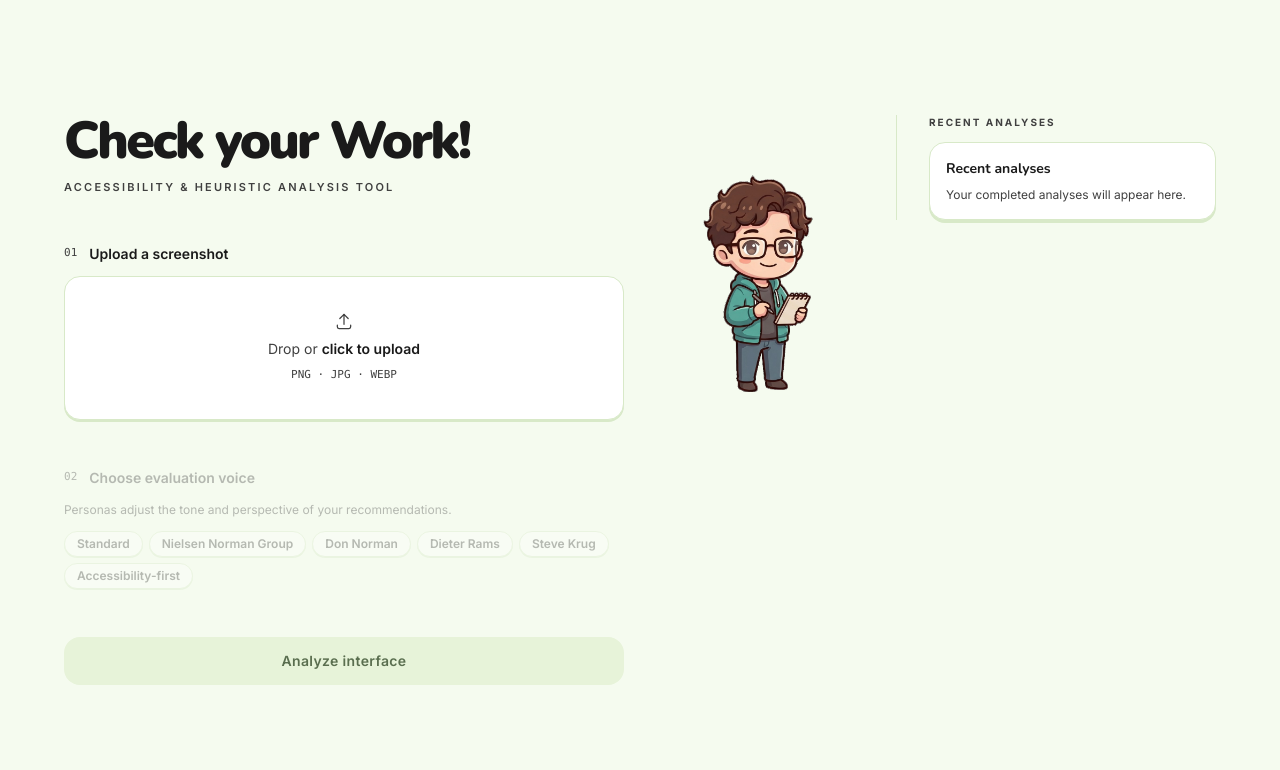
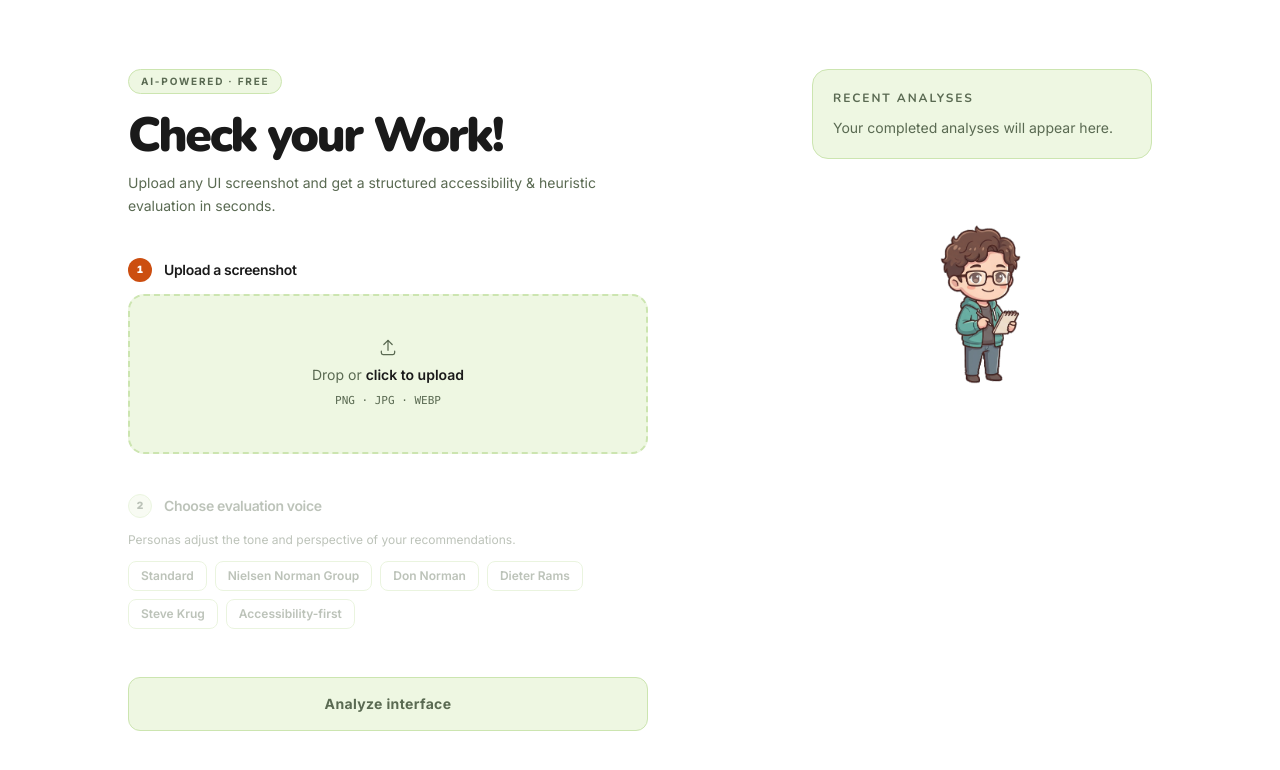
Before and after one commit to nicrod97/hcde530, a React (Vite) app in the folder MP2/: page / in a window 1280 px wide. Shown: the top 770 px of the page. Built offline with nearby package versions, Linux system fonts and the light colour scheme.

Commit message:
made changes to UI color and some card spacing in the recent analysis card in the landing page

```diff
--- a/MP2/src/App.jsx
+++ b/MP2/src/App.jsx
@@ -434,13 +434,13 @@ export default function App() {
   }
 
   return (
-    <div className="min-h-screen bg-[var(--color-surface-base)] flex flex-col" aria-busy={status === 'loading'}>
-      <header className="sticky top-0 z-10 bg-[#f9fff4]/95 border-b border-[var(--color-surface-border)] px-6 py-4 flex items-center justify-between backdrop-blur-sm">
+    <div className="min-h-screen bg-white flex flex-col" aria-busy={status === 'loading'}>
+      <header className="sticky top-0 z-10 bg-white/95 border-b border-[var(--color-surface-border)] px-6 py-4 flex items-center justify-between backdrop-blur-sm shadow-[0_1px_8px_rgba(0,0,0,0.04)]">
         <button
           type="button"
           onClick={handleNewAnalysis}
           aria-label="Go to landing page"
-          className="text-[22px] font-black tracking-tighter leading-none text-[var(--color-text-primary)] cursor-pointer focus-visible:outline-none focus-visible:ring-2 focus-visible:ring-[var(--color-focus-accent)] focus-visible:ring-offset-2 rounded-sm"
+          className="text-[20px] font-black tracking-tighter leading-none text-[var(--color-text-primary)] cursor-pointer focus-visible:outline-none focus-visible:ring-2 focus-visible:ring-[var(--color-focus-accent)] focus-visible:ring-offset-2 rounded-sm"
         >
           CYW!
         </button>
@@ -448,7 +448,7 @@ export default function App() {
           {status === 'success' && report && (
             <button
               onClick={handleExport}
-              className="inline-flex items-center gap-1.5 text-xs font-semibold border border-[var(--color-surface-border)] bg-[var(--color-surface-card)] text-[var(--color-text-secondary)] rounded-xl px-3 py-1.5 hover:border-[var(--color-focus-accent)] hover:text-[var(--color-text-primary)] transition-all cursor-pointer shadow-[0_1px_0_0_var(--color-surface-border)]"
+              className="inline-flex items-center gap-1.5 text-xs font-semibold border border-[var(--color-surface-border)] bg-white text-[var(--color-text-secondary)] rounded-lg px-3 py-2 hover:border-[var(--color-focus-accent)] hover:text-[var(--color-text-primary)] transition-all cursor-pointer"
             >
               <DownloadIcon />
               Export
@@ -461,21 +461,21 @@ export default function App() {
               onClick={() => setShowRecentSidebar((v) => !v)}
               aria-expanded={showRecentSidebar}
               aria-controls="recent-analyses-panel"
-              className="text-xs font-semibold border border-[var(--color-surface-border)] bg-[var(--color-surface-card)] text-[var(--color-text-secondary)] rounded-xl px-3 py-1.5 hover:border-[var(--color-focus-accent)] hover:text-[var(--color-text-primary)] transition-all cursor-pointer shadow-[0_1px_0_0_var(--color-surface-border)]"
+              className="text-xs font-semibold border border-[var(--color-surface-border)] bg-white text-[var(--color-text-secondary)] rounded-lg px-3 py-2 hover:border-[var(--color-focus-accent)] hover:text-[var(--color-text-primary)] transition-all cursor-pointer"
             >
-              {showRecentSidebar ? 'Hide recent analyses' : 'Show recent analyses'}
+              {showRecentSidebar ? 'Hide recent' : 'Recent analyses'}
             </button>
           )}
           <button
             onClick={handleNewAnalysis}
-            className="text-xs font-semibold bg-[var(--color-cta-bg)] text-[var(--color-cta-text)] rounded-xl px-3 py-1.5 hover:bg-[var(--color-cta-hover)] active:translate-y-[1px] transition-all cursor-pointer shadow-[0_3px_0_0_var(--color-cta-shadow)]"
+            className="text-xs font-semibold bg-[var(--color-cta-bg)] text-[var(--color-cta-text)] rounded-lg px-3 py-2 hover:bg-[var(--color-cta-hover)] active:translate-y-[1px] transition-all cursor-pointer shadow-[0_2px_0_0_var(--color-cta-shadow)]"
           >
             + New analysis
           </button>
         </div>
       </header>
 
-      <main ref={responseRef} className="flex-1 w-full max-w-6xl mx-auto px-6 py-10">
+      <main ref={responseRef} className="flex-1 w-full max-w-5xl mx-auto px-6 py-10">
         {status === 'loading' && (
           <div
             className="flex flex-col items-center justify-center min-h-[360px] gap-4"
--- a/MP2/src/components/LandingPage.jsx
+++ b/MP2/src/components/LandingPage.jsx
@@ -60,19 +60,24 @@ export default function LandingPage({
   const step2Active = !!image;
 
   return (
-    <div className="min-h-screen bg-[var(--color-surface-base)] flex flex-col items-center justify-center px-6 py-16">
-      <div className="w-full max-w-6xl grid grid-cols-1 lg:grid-cols-[minmax(0,1fr)_320px] gap-10 lg:gap-12 items-start">
-        <div className="relative w-full">
-          <div className="w-full max-w-[560px] flex flex-col gap-12">
+    <div className="min-h-screen bg-white flex flex-col items-center justify-center px-6 py-16">
+      <div className="w-full max-w-5xl grid grid-cols-1 lg:grid-cols-[minmax(0,1fr)_340px] gap-12 lg:gap-14 items-start">
+        <div className="w-full">
+          <div className="w-full max-w-[520px] flex flex-col gap-10">
 
         {/* Wordmark */}
-        <div>
-          <h1 className="text-[52px] font-black tracking-tighter text-[var(--color-text-primary)] leading-none">
-            Check your Work!
-          </h1>
-          <p className="text-[11px] font-semibold tracking-[0.2em] uppercase text-[var(--color-text-muted)] mt-3">
-            Accessibility &amp; heuristic analysis tool
-          </p>
+        <div className="flex flex-col gap-4">
+          <span className="inline-flex items-center self-start rounded-full bg-[var(--color-surface-soft)] border border-[var(--color-surface-border)] px-3 py-1 text-[10px] font-bold tracking-[0.18em] uppercase text-[var(--color-text-muted)]">
+            AI-powered · Free
+          </span>
+          <div>
+            <h1 className="text-[48px] font-black tracking-tighter text-[var(--color-text-primary)] leading-[1.05]">
+              Check your Work!
+            </h1>
+            <p className="text-sm text-[var(--color-text-muted)] mt-3 leading-relaxed">
+              Upload any UI screenshot and get a structured accessibility &amp; heuristic evaluation in seconds.
+            </p>
+          </div>
         </div>
 
         {/* Step 1 — Upload */}
@@ -88,14 +93,14 @@ export default function LandingPage({
             onDragLeave={() => setDragOver(false)}
             onClick={() => fileInputRef.current?.click()}
             className={[
-              'relative rounded-2xl border cursor-pointer transition-all select-none overflow-hidden shadow-[0_2px_0_0_var(--color-surface-border)]',
+              'relative rounded-2xl border-2 cursor-pointer transition-all select-none overflow-hidden',
               dragOver
-                ? 'border-[#f97316] bg-[#fff4ea]'
+                ? 'border-[#f97316] bg-orange-50'
                 : image
-                ? 'border-[var(--color-surface-border)] bg-[var(--color-surface-card)]'
-                : 'border-[var(--color-surface-border)] bg-[var(--color-surface-card)] hover:border-[var(--color-focus-accent)]',
+                ? 'border-[var(--color-surface-border)] bg-white'
+                : 'border-dashed border-[var(--color-surface-border)] bg-[var(--color-surface-soft)] hover:border-[var(--color-focus-accent)] hover:bg-orange-50/40',
               'focus-visible:outline-none focus-visible:ring-2 focus-visible:ring-[var(--color-focus-accent)] focus-visible:ring-offset-2',
-              image ? 'h-52' : 'h-36',
+              image ? 'h-52' : 'h-40',
             ].join(' ')}
           >
             {image ? (
@@ -141,7 +146,7 @@ export default function LandingPage({
 
           {/* Step 2 — Persona */}
           <fieldset
-            className={['flex flex-col gap-3 transition-opacity', step2Active ? 'opacity-100' : 'opacity-35 pointer-events-none'].join(' ')}
+            className={['flex flex-col gap-3 transition-opacity', step2Active ? 'opacity-100' : 'opacity-40 pointer-events-none'].join(' ')}
             disabled={!step2Active}
           >
             <StepLabel number={2} label="Choose evaluation voice" active={step2Active} />
@@ -150,7 +155,7 @@ export default function LandingPage({
             </p>
 
             <legend className="sr-only">Choose evaluation voice</legend>
-            <div className="flex flex-wrap gap-1.5" role="radiogroup" aria-label="Evaluation voice">
+            <div className="flex flex-wrap gap-2" role="radiogroup" aria-label="Evaluation voice">
               {Object.entries(PERSONAS).map(([key, p]) => (
                 <PersonaPill
                   key={key}
@@ -168,34 +173,24 @@ export default function LandingPage({
           </fieldset>
 
           {/* Analyze button */}
-          <div className="flex flex-col gap-3">
+          <div className="flex flex-col gap-3 pt-2">
             <button
               onClick={handleAnalyzeClick}
               disabled={!image || isLoading}
               className={[
-                'w-full rounded-2xl py-3.5 text-sm font-semibold tracking-wide transition-all shadow-[0_3px_0_0_var(--color-cta-shadow)]',
+                'w-full rounded-xl py-4 text-sm font-bold tracking-wide transition-all',
                 !image || isLoading
-                  ? 'bg-[#e7f3d9] text-[#5a6e4f] cursor-not-allowed shadow-none'
-                  : 'bg-[var(--color-cta-bg)] text-[var(--color-cta-text)] hover:bg-[var(--color-cta-hover)] active:translate-y-[1px] cursor-pointer',
+                  ? 'bg-[var(--color-surface-soft)] text-[var(--color-text-muted)] cursor-not-allowed border border-[var(--color-surface-border)]'
+                  : 'bg-[var(--color-cta-bg)] text-[var(--color-cta-text)] hover:bg-[var(--color-cta-hover)] active:translate-y-[1px] cursor-pointer shadow-[0_3px_0_0_var(--color-cta-shadow)]',
               ].join(' ')}
             >
               {isLoading ? 'Analyzing…' : 'Analyze interface'}
             </button>
           </div>
           </div>
-
-          <img
-            src={landingCharacter}
-            alt=""
-            aria-hidden="true"
-            className="pointer-events-none select-none hidden xl:block absolute top-6 right-0 w-44 2xl:w-52 object-contain"
-          />
         </div>
 
-        <div className="w-full border-t border-[#d8e9c8] pt-6 lg:border-t-0 lg:pt-0 lg:border-l lg:border-[#d8e9c8] lg:pl-8">
-          <p className="text-[10px] font-bold uppercase tracking-[0.2em] text-[var(--color-text-muted)] mb-3">
-            Recent analyses
-          </p>
+        <div className="w-full border-t border-[var(--color-surface-border)] pt-8 lg:border-t-0 lg:pt-0 flex flex-col gap-8">
           <SessionHistory
             sessions={sessions}
             onOpen={onOpenSession}
@@ -204,6 +199,14 @@ export default function LandingPage({
             collapsedByDefault
             initialVisibleCount={3}
           />
+          <div className="hidden lg:flex justify-center pt-2">
+            <img
+              src={landingCharacter}
+              alt=""
+              aria-hidden="true"
+              className="pointer-events-none select-none w-32 object-contain opacity-90"
+            />
+          </div>
         </div>
       </div>
     </div>
@@ -213,10 +216,15 @@ export default function LandingPage({
 function StepLabel({ number, label, active }) {
   return (
     <div className="flex items-center gap-3">
-      <span className="font-mono text-[11px] text-[var(--color-text-muted)] tabular-nums select-none">
-        0{number}
+      <span className={[
+        'w-6 h-6 rounded-full text-[10px] font-black tabular-nums flex items-center justify-center flex-shrink-0',
+        active
+          ? 'bg-[var(--color-cta-bg)] text-white'
+          : 'bg-[var(--color-surface-soft)] text-[var(--color-text-muted)] border border-[var(--color-surface-border)]',
+      ].join(' ')}>
+        {number}
       </span>
-      <span className={['text-sm font-semibold', active ? 'text-[var(--color-text-primary)]' : 'text-[var(--color-text-muted)]'].join(' ')}>
+      <span className={['text-sm font-semibold tracking-tight', active ? 'text-[var(--color-text-primary)]' : 'text-[var(--color-text-muted)]'].join(' ')}>
         {label}
       </span>
     </div>
@@ -231,10 +239,10 @@ function PersonaPill({ label, selected, onClick }) {
       aria-checked={selected}
       onClick={onClick}
       className={[
-        'rounded-full px-3 py-1 text-xs font-semibold transition-colors cursor-pointer border shadow-[0_1px_0_0_var(--color-surface-border)]',
+        'rounded-lg px-3 py-1.5 text-xs font-semibold transition-all cursor-pointer border',
         selected
           ? 'bg-[var(--color-cta-bg)] text-[var(--color-cta-text)] border-[var(--color-cta-bg)]'
-          : 'bg-[var(--color-surface-card)] text-[var(--color-text-muted)] border-[var(--color-surface-border)] hover:border-[var(--color-focus-accent)] hover:text-[var(--color-text-primary)]',
+          : 'bg-white text-[var(--color-text-muted)] border-[var(--color-surface-border)] hover:border-[var(--color-focus-accent)] hover:text-[var(--color-text-primary)]',
         'focus-visible:outline-none focus-visible:ring-2 focus-visible:ring-[var(--color-focus-accent)] focus-visible:ring-offset-2',
       ].join(' ')}
     >
--- a/MP2/src/components/SessionHistory.jsx
+++ b/MP2/src/components/SessionHistory.jsx
@@ -42,9 +42,9 @@ export default function SessionHistory({
 
   if (!sessions || sessions.length === 0) {
     return (
-      <section className="rounded-2xl border border-[var(--color-surface-border)] bg-[var(--color-surface-card)] p-4 shadow-[0_3px_0_0_var(--color-surface-border)]">
-        <h2 className="text-sm font-bold text-[var(--color-text-primary)]">Recent analyses</h2>
-        <p className="mt-2 text-xs text-[var(--color-text-muted)]">
+      <section className="rounded-2xl border border-[var(--color-surface-border)] bg-[var(--color-surface-soft)] p-5">
+        <h2 className="text-xs font-bold uppercase tracking-[0.16em] text-[var(--color-text-muted)]">Recent analyses</h2>
+        <p className="mt-3 text-sm text-[var(--color-text-muted)]">
           Your completed analyses will appear here.
         </p>
       </section>
@@ -52,15 +52,15 @@ export default function SessionHistory({
   }
 
   return (
-    <section className="rounded-2xl border border-[var(--color-surface-border)] bg-[var(--color-surface-card)] p-3.5 flex flex-col gap-3 shadow-[0_3px_0_0_var(--color-surface-border)]">
+    <section className="rounded-2xl border border-[var(--color-surface-border)] bg-[var(--color-surface-soft)] p-5 flex flex-col gap-4">
       <div className="flex items-center justify-between gap-2">
-        <h2 className="text-sm font-bold text-[var(--color-text-primary)]">Recent analyses</h2>
+        <h2 className="text-xs font-bold uppercase tracking-[0.16em] text-[var(--color-text-muted)]">Recent analyses</h2>
         <button
           type="button"
           onClick={onClear}
-          className="text-[11px] font-semibold text-[var(--color-text-muted)] hover:text-[var(--color-text-primary)] transition-colors cursor-pointer"
+          className="text-[11px] font-medium text-[var(--color-text-muted)] hover:text-[var(--color-text-primary)] transition-colors cursor-pointer"
         >
-          Clear history
+          Clear all
         </button>
       </div>
 
@@ -68,30 +68,31 @@ export default function SessionHistory({
         {displayedSessions.map((session) => (
           <li
             key={session.id}
-            className="rounded-xl border border-[var(--color-surface-border)] p-2 flex items-center gap-2.5 bg-[var(--color-surface-soft)]"
+            className="rounded-xl border border-[var(--color-surface-border)] bg-white px-3 py-2.5 flex items-center gap-3"
           >
             <img
               src={session.thumbnailDataUrl || '/favicon.svg'}
-              alt="Saved session screenshot preview"
-              className="w-12 h-12 rounded-lg border border-[var(--color-surface-border)] object-cover flex-shrink-0 bg-[var(--color-surface-soft)]"
+              alt=""
+              aria-hidden="true"
+              className="w-10 h-10 rounded-lg border border-[var(--color-surface-border)] object-cover flex-shrink-0 bg-[var(--color-surface-soft)]"
             />
             <div className="min-w-0 flex-1">
-              <p className="text-[11px] font-semibold text-[var(--color-text-primary)] truncate">
+              <p className="text-xs font-semibold text-[var(--color-text-primary)] truncate leading-snug">
                 {personaLabel(session.personaKey, session.report?.persona)}
               </p>
-              <p className="text-[10px] text-[var(--color-text-muted)] truncate">
+              <p className="text-[11px] text-[var(--color-text-muted)] truncate mt-0.5">
+                {session.summary?.total ?? 0} findings · {session.summary?.critical ?? 0} critical
+              </p>
+              <p className="text-[10px] text-[var(--color-text-muted)] truncate mt-0.5">
                 {formatWhen(session.createdAt)}
               </p>
-              <p className="text-[10px] text-[var(--color-text-muted)] mt-0.5">
-                {session.summary?.total ?? 0} findings, {session.summary?.critical ?? 0} critical
-              </p>
             </div>
-            <div className="flex items-center gap-1.5">
+            <div className="flex items-center gap-1 flex-shrink-0">
               <button
                 type="button"
                 onClick={() => onOpen(session)}
                 aria-label={`Open ${sessionLabel(session)}`}
-                className="text-[10px] font-semibold px-2 py-1 rounded-lg border border-[var(--color-surface-border)] bg-[var(--color-surface-card)] text-[var(--color-text-secondary)] hover:text-[var(--color-text-primary)] hover:border-[var(--color-focus-accent)] transition-colors cursor-pointer"
+                className="text-[11px] font-semibold px-2.5 py-1.5 rounded-lg bg-[var(--color-cta-bg)] text-white hover:bg-[var(--color-cta-hover)] transition-colors cursor-pointer"
               >
                 Open
               </button>
@@ -99,9 +100,11 @@ export default function SessionHistory({
                 type="button"
                 onClick={() => onDelete(session.id)}
                 aria-label={`Delete ${sessionLabel(session)}`}
-                className="text-[10px] font-semibold px-2 py-1 rounded-lg border border-red-200 bg-white text-red-500 hover:text-red-700 hover:border-red-300 transition-colors cursor-pointer"
+                className="w-7 h-7 flex items-center justify-center rounded-lg text-[var(--color-text-muted)] hover:text-red-500 hover:bg-red-50 transition-colors cursor-pointer"
               >
-                Delete
+                <svg width="12" height="12" viewBox="0 0 24 24" fill="none" stroke="currentColor" strokeWidth="2.5" strokeLinecap="round" aria-hidden="true">
+                  <path d="M18 6L6 18M6 6l12 12"/>
+                </svg>
               </button>
             </div>
           </li>
@@ -115,7 +118,7 @@ export default function SessionHistory({
           className="self-start text-[11px] font-semibold text-[var(--color-text-muted)] hover:text-[var(--color-text-primary)] transition-colors cursor-pointer"
         >
           {isExpanded
-            ? `Show less`
+            ? 'Show less'
             : `Show ${allSessions.length - initialVisibleCount} more`}
         </button>
       )}
--- a/MP2/src/index.css
+++ b/MP2/src/index.css
@@ -7,18 +7,22 @@
   /* semantic contrast tokens */
   --color-text-primary: #1a1a1a;
   --color-text-secondary: #2f2f2f;
-  --color-text-muted: #404040;
+  --color-text-muted: #5a6a52;
 
-  --color-surface-base: #f5fbef;
-  --color-surface-soft: #f7fdee;
+  /* 60/30/10 color system
+     60% — white: page backgrounds, main content
+     30% — green: panels, sidebars, guided sections, cards
+     10% — orange: CTAs, active states, focus rings */
+  --color-surface-base: #ffffff;       /* 60% dominant */
+  --color-surface-soft: #eef7e2;       /* 30% green panels */
   --color-surface-card: #ffffff;
-  --color-surface-border: #d8e9c8;
+  --color-surface-border: #cce5b0;
 
-  /* distinct non-Duolingo CTA system */
+  /* distinct non-Duolingo CTA system — 10% accent */
   --color-cta-bg: #cc4e10;
   --color-cta-hover: #9a3412;
   --color-cta-press: #7c2d12;
-  --color-cta-shadow: #7c2d12;
+  --color-cta-shadow: rgba(124, 45, 18, 0.35);
   --color-cta-text: #ffffff;
 
   --color-focus-accent: #f97316;
@@ -31,7 +35,7 @@ html {
 body {
   margin: 0;
   min-height: 100vh;
-  background: var(--color-surface-base);
+  background: #ffffff;
   color: var(--color-text-primary);
   -webkit-font-smoothing: antialiased;
   -moz-osx-font-smoothing: grayscale;
```
Also changed, not shown: MP2/src/components/GuidedReview.jsx (+12 -12 lines).
